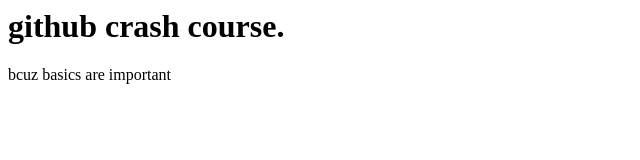
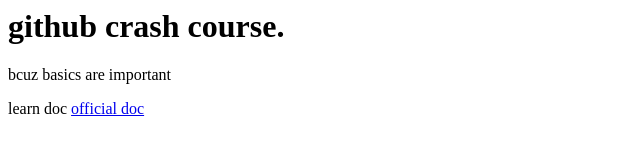
Before and after one commit to vjsys/gitapp, a plain HTML site: page index.html in a window 1280 px wide. Shown: the whole page, without its empty margins (0-640 px from the left). Drawn offline with Linux system fonts and the light colour scheme.

Commit message:
added link

```diff
--- a/index.html
+++ b/index.html
@@ -9,6 +9,7 @@
 <body>
     <h1>github crash course.</h1>
     <p> bcuz basics are important </p>
+    <p> learn doc <a href="github.com"> official doc </a> </p>
 </body>
 
 </html>
```
